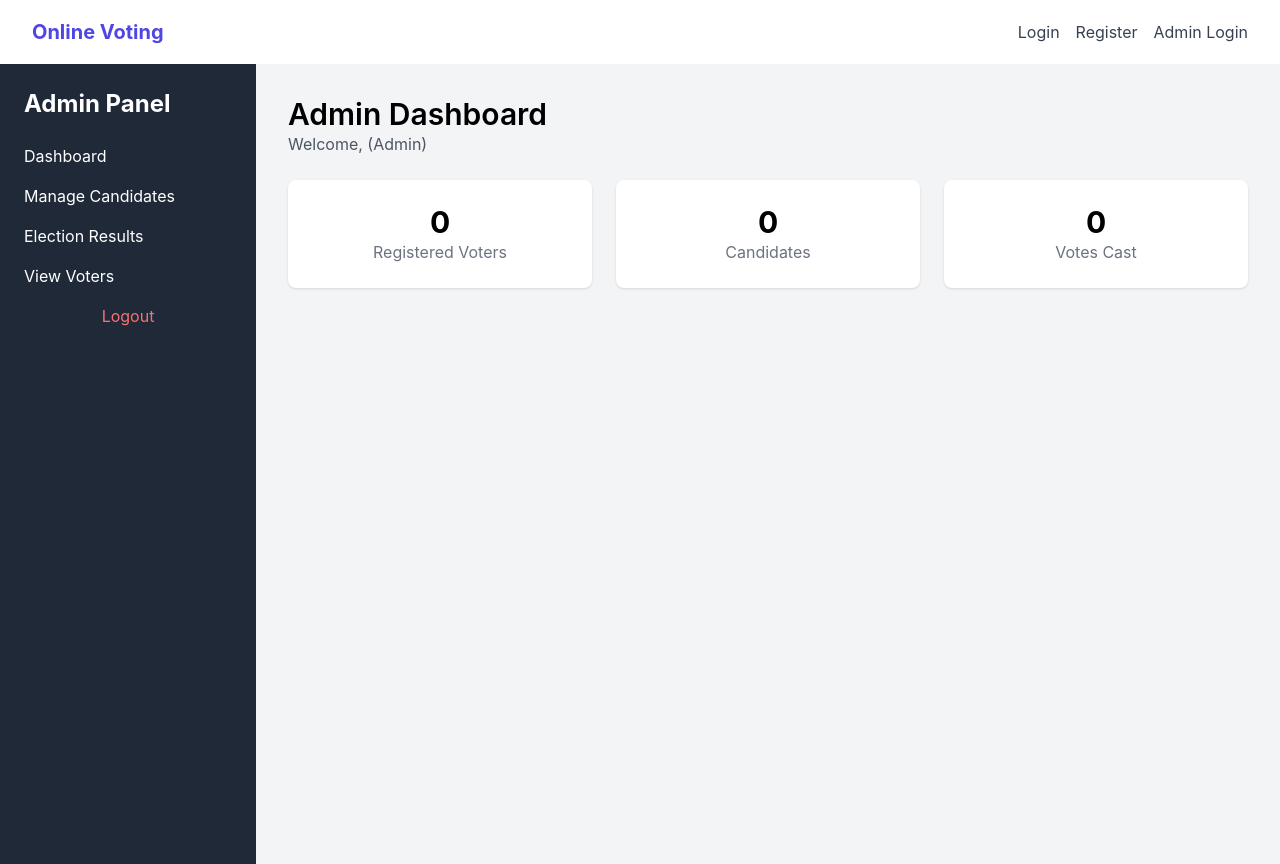
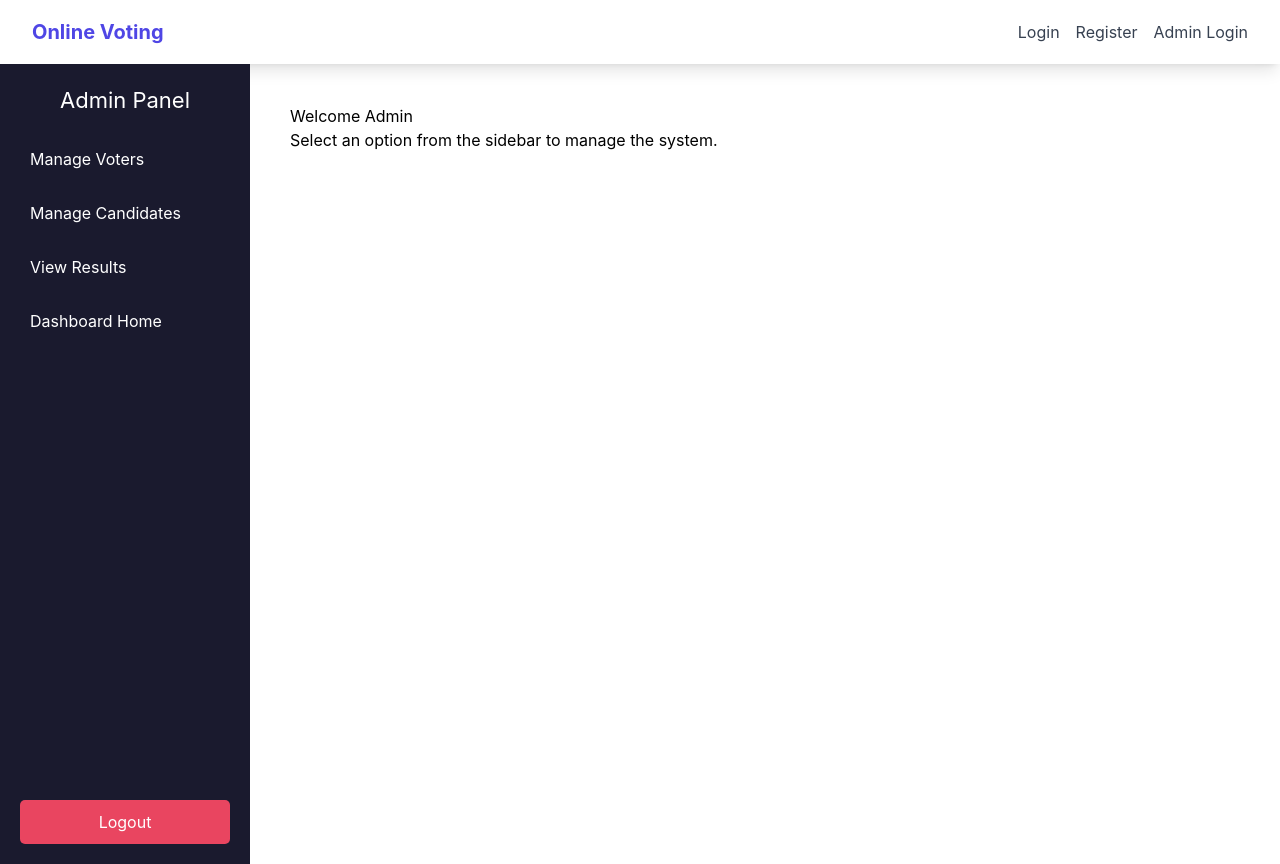
Before and after one commit to JanmejaiPratapTonk-123/OnlineVotingSystem, a React (Create React App) app in the folder frontend/: page /admin/dashboard in a window 1280 px wide. Built offline with nearby package versions, Linux system fonts and the light colour scheme; no server answers; sample sign-in values are in the browser's storage.

Commit message:
Fixed admin voters table

```diff
--- /dev/null
+++ b/frontend/src/pages/AdminDashboard.css
@@ -0,0 +1,47 @@
+.admin-dashboard {
+  display: flex;
+  min-height: 100vh;
+}
+
+.sidebar {
+  width: 250px;
+  background: #1a1a2e;
+  color: white;
+  padding: 20px;
+  display: flex;
+  flex-direction: column;
+}
+
+.sidebar .logo {
+  text-align: center;
+  font-size: 22px;
+  margin-bottom: 20px;
+}
+
+.sidebar nav a {
+  color: white;
+  text-decoration: none;
+  padding: 10px;
+  display: block;
+  margin-bottom: 10px;
+  border-radius: 5px;
+}
+
+.sidebar nav a:hover {
+  background: #16213e;
+}
+
+.logout-btn {
+  margin-top: auto;
+  padding: 10px;
+  border: none;
+  background: #e94560;
+  color: white;
+  cursor: pointer;
+  border-radius: 5px;
+}
+
+.dashboard-content {
+  flex: 1;
+  padding: 40px;
+}
--- a/frontend/src/pages/AdminDashboard.js
+++ b/frontend/src/pages/AdminDashboard.js
@@ -1,65 +1,38 @@
-import React, { useEffect, useState } from "react";
+import React from "react";
 import { Link, useNavigate } from "react-router-dom";
-import api from "../services/api";
+import "./AdminDashboard.css";
+import { useAuth } from "../context/AuthContext";
 
-export default function AdminDashboard() {
+const AdminDashboard = () => {
   const navigate = useNavigate();
-  const [stats, setStats] = useState({ voters: 0, candidates: 0, votes: 0 });
-
-  useEffect(() => {
-    fetchStats();
-  }, []);
-
-  const fetchStats = async () => {
-    try {
-      const res = await api.get("/admin/stats", {
-        headers: { Authorization: `Bearer ${localStorage.getItem("token")}` },
-      });
-      setStats(res.data);
-    } catch (err) {
-      console.error("Error fetching stats", err);
-    }
-  };
+  const { logout } = useAuth();
 
   const handleLogout = () => {
-    localStorage.clear();
+    logout();
     navigate("/admin/login");
   };
 
   return (
-    <div className="min-h-screen flex bg-gray-100">
-      {/* Sidebar */}
-      <div className="w-64 bg-gray-800 text-white p-6 space-y-6">
-        <h2 className="text-2xl font-bold mb-6">Admin Panel</h2>
-        <nav className="flex flex-col space-y-4">
-          <Link to="/admin/dashboard">Dashboard</Link>
+    <div className="admin-dashboard">
+      <aside className="sidebar">
+        <h2 className="logo">Admin Panel</h2>
+        <nav>
+          <Link to="/admin/voters">Manage Voters</Link>
           <Link to="/admin/candidates">Manage Candidates</Link>
-          <Link to="/admin/results">Election Results</Link>
-          <Link to="/admin/voters" className="hover:text-indigo-400">View Voters</Link>
-          <button onClick={handleLogout} className="text-red-400 hover:text-red-600 mt-6">
-            Logout
-          </button>
+          <Link to="/results">View Results</Link>
+          <Link to="/admin/dashboard">Dashboard Home</Link>
         </nav>
-      </div>
+        <button className="logout-btn" onClick={handleLogout}>
+          Logout
+        </button>
+      </aside>
 
-      {/* Main Dashboard */}
-      <div className="flex-1 p-8">
-        <h1 className="text-3xl font-semibold">Admin Dashboard</h1>
-        <p className="text-gray-600 mb-6">Welcome, {localStorage.getItem("name")} (Admin)</p>
-
-        <div className="grid grid-cols-1 sm:grid-cols-3 gap-6">
-          <Card count={stats.voters} label="Registered Voters" />
-          <Card count={stats.candidates} label="Candidates" />
-          <Card count={stats.votes} label="Votes Cast" />
-        </div>
-      </div>
+      <main className="dashboard-content">
+        <h1>Welcome Admin</h1>
+        <p>Select an option from the sidebar to manage the system.</p>
+      </main>
     </div>
   );
-}
+};
 
-const Card = ({ count, label }) => (
-  <div className="p-6 bg-white shadow rounded-lg text-center">
-    <h2 className="text-3xl font-bold">{count}</h2>
-    <p className="text-gray-500">{label}</p>
-  </div>
-);
+export default AdminDashboard;
```
Also changed, not shown: 1 other file (tests, documents, lock files or other folders).
